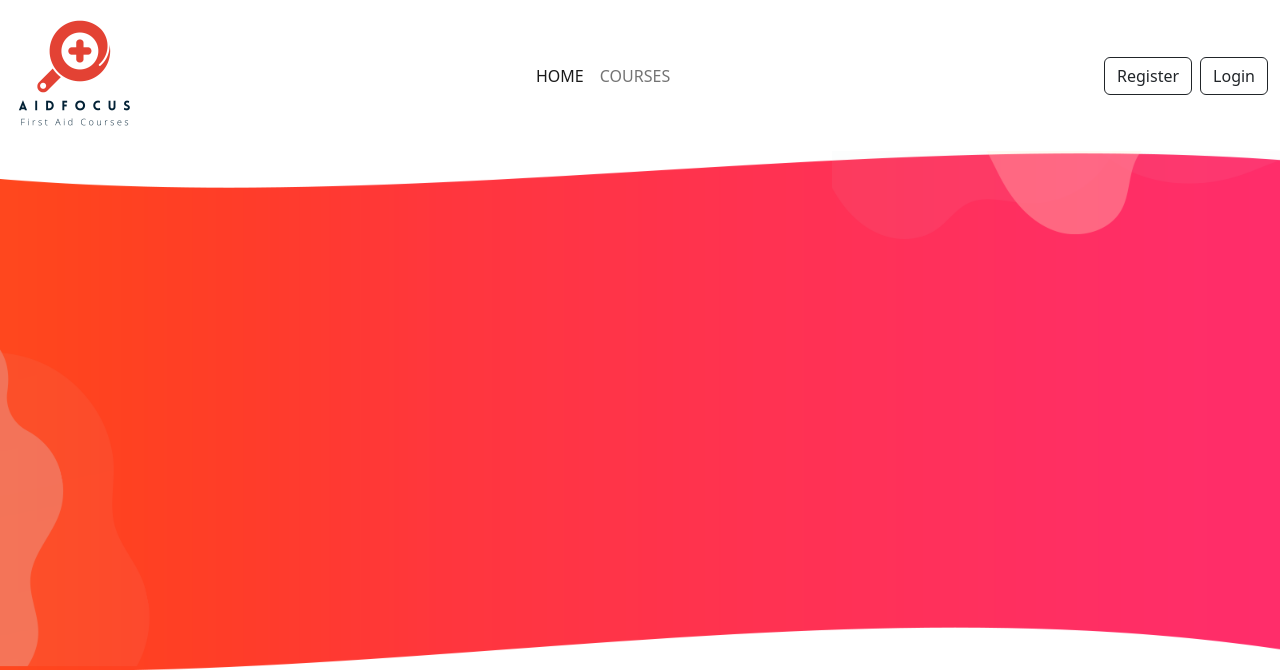
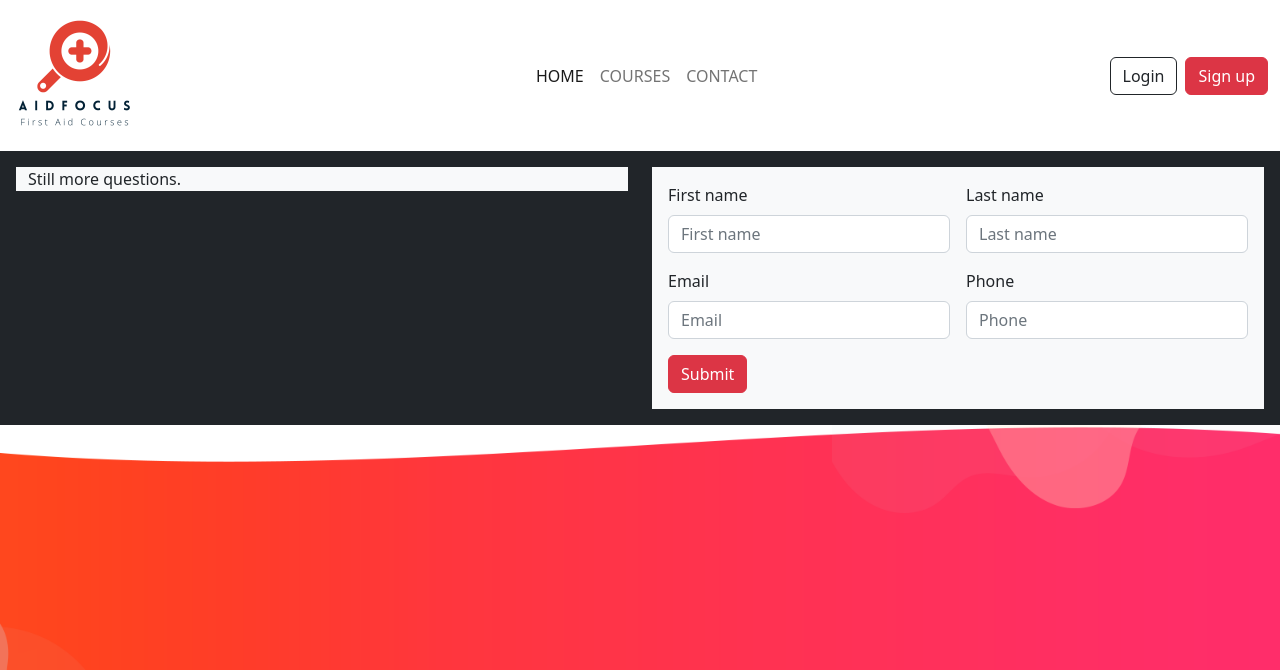
Before and after one commit to Keltroz/Full-Stck-Project, a Symfony app: template templates/base.html.twig in a window 1280 px wide. Shown: the top 670 px of the page. Run offline with Twig, Linux system fonts and the light colour scheme; the template is opened without the code that fills it, so the values that code supplies are empty; some libraries are stand-ins or nearby versions.

Commit message:
Work on contact form

```diff
--- a/templates/base.html.twig
+++ b/templates/base.html.twig
@@ -27,15 +27,9 @@
     {% endblock %}
   </head>
   <body>
-    {% include "components/navbar.html.twig" %}
-    {% block body %}
-
-
-
-
-    {% endblock %}
-     {% include "components/footer.html.twig" %}
-    {# bootstrap #}
+    {% include "components/navbar.html.twig" %} {% block body %} {% endblock %}
+    {% include "components/contact.html.twig" %} {% include
+    "components/footer.html.twig" %} {# bootstrap #}
     <script
       src="https://cdn.jsdelivr.net/npm/bootstrap@5.2.3/dist/js/bootstrap.bundle.min.js"
       integrity="sha384-kenU1KFdBIe4zVF0s0G1M5b4hcpxyD9F7jL+jjXkk+Q2h455rYXK/7HAuoJl+0I4"
--- /dev/null
+++ b/templates/components/contact.html.twig
@@ -0,0 +1,57 @@
+<div id="contact" class="container-fluid text-start bg-dark p-3">
+  <div class="row align-items-top">
+    <div class="col md-8">
+      <div class="container bg-light">Still more questions.</div>
+    </div>
+    <div class="col md-4">
+      <div class="container text-start bg-light p-3">
+        <form class="row g-3">
+          <div class="col-md-6">
+            <label for="inputFirstname" class="form-label">First name</label>
+            <input
+              type="text"
+              class="form-control"
+              id="inputFirstname"
+              placeholder="First name"
+              aria-label="First name"
+            />
+          </div>
+          <div class="col-md-6">
+            <label for="inputPassword4" class="form-label">Last name</label>
+            <input
+              type="text"
+              class="form-control"
+              id="inputLastname"
+              placeholder="Last name"
+              aria-label="Last name"
+            />
+          </div>
+          <div class="col-md-6">
+            <label for="inputEmail4" class="form-label">Email</label>
+            <input
+              type="email"
+              class="form-control"
+              id="inputEmail"
+              placeholder="Email"
+              aria-label="Email"
+            />
+          </div>
+          <div class="col-md-6">
+            <label for="inputPhone" class="form-label">Phone</label>
+            <input
+              type="text"
+              class="form-control"
+              id="inputPhone"
+              placeholder="Phone"
+              aria-label="Phone"
+            />
+          </div>
+
+          <div class="col-12">
+            <button type="submit" class="btn btn-danger">Submit</button>
+          </div>
+        </form>
+      </div>
+    </div>
+  </div>
+</div>
--- a/templates/components/navbar.html.twig
+++ b/templates/components/navbar.html.twig
@@ -21,6 +21,9 @@
         </li>
         <li class="nav-item">
           <a class="nav-link" href="#">COURSES</a>
+        </li>
+        <li class="nav-item">
+          <a class="nav-link" href="#contact">CONTACT</a>
         </li>
         {#
         <li class="nav-item dropdown">
@@ -51,11 +54,9 @@
           aria-label="Search"
         />
         #}
-        <button class="btn btn-outline-dark me-2" type="submit">
-          Register
-        </button>
+        <button class="btn btn-outline-dark me-2" type="submit">Login</button>
 
-        <button class="btn btn-outline-dark" type="submit">Login</button>
+        <button class="btn btn-danger" type="submit">Sign up</button>
       </form>
     </div>
   </div>
```
